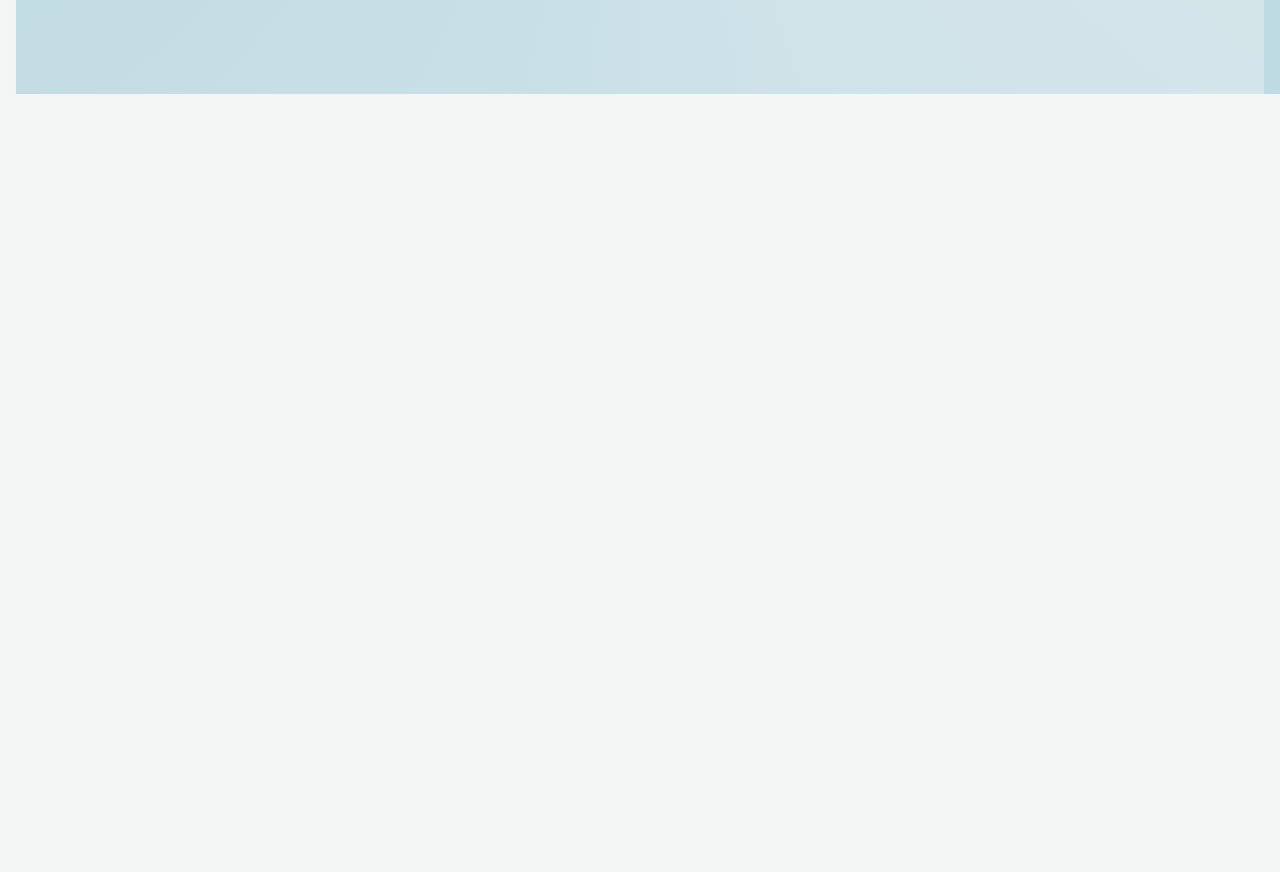
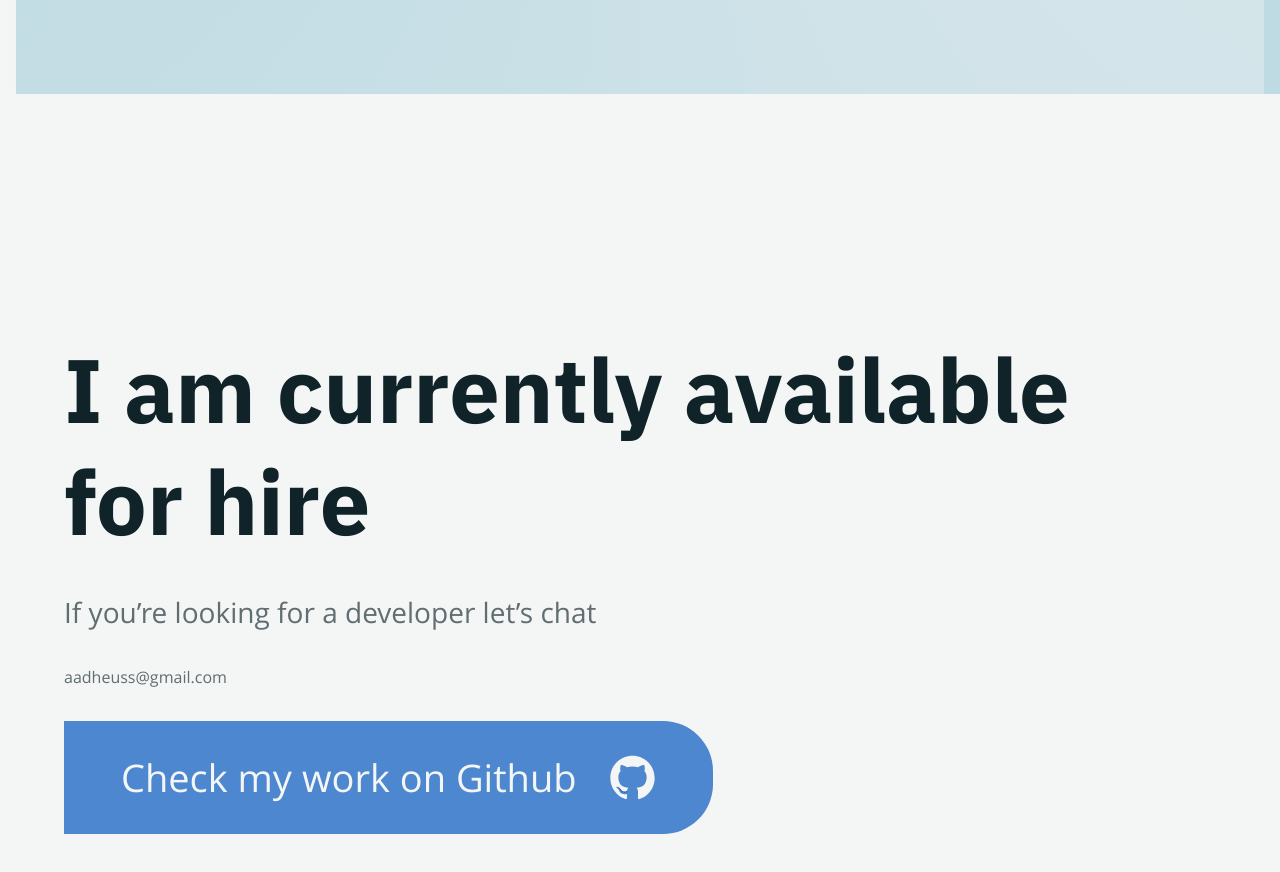
Before and after one commit to Adhisafdhol/personal-portfolio, a React (Vite) app: page / in a window 1280 px wide. Shown: the part 4295-5167 px from the top of the page. Before the commit the page ends 4389 px from the top, so only its background shows below. Built offline with nearby package versions, Linux system fonts and the light colour scheme.

Commit message:
Add contact component

```diff
--- a/src/App.jsx
+++ b/src/App.jsx
@@ -1,4 +1,5 @@
 import "./App.css";
+import Contact from "./components/Contact/Contact";
 import Header from "./components/Header/Header";
 import Projects from "./components/Projects/Project";
 import Skills from "./components/Skills/Skills";
@@ -10,6 +11,7 @@ function App() {
       <main>
         <Skills />
         <Projects />
+        <Contact />
       </main>
     </>
   );
--- /dev/null
+++ b/src/components/Contact/Contact.jsx
@@ -0,0 +1,29 @@
+import styles from "./Contact.module.css";
+
+const Contact = () => {
+  return (
+    <section className={styles.contactContainer}>
+      <div className={styles.contact}>
+        <h2 className={styles.contactHeading}>
+          I am currently available for hire
+        </h2>
+        <p className={styles.contactText}>
+          If you’re looking for a developer let’s chat
+        </p>
+        <address className={styles.address}>
+          <a className={styles.email} href="mailto:aadheuss@gmail.com">
+            aadheuss@gmail.com
+          </a>
+        </address>
+        <button className={styles.githubButton} type="button">
+          <a className={styles.githubLink} href="https://github.com/Aadheuss">
+            Check my work on Github
+          </a>
+          <apan className={styles.githubLogo}></apan>
+        </button>
+      </div>
+    </section>
+  );
+};
+
+export default Contact;
--- /dev/null
+++ b/src/components/Contact/Contact.module.css
@@ -0,0 +1,93 @@
+.contactContainer {
+  display: flex;
+  flex-direction: column;
+  padding: 240px 64px;
+}
+
+.contact {
+  display: flex;
+  flex-direction: column;
+  align-items: start;
+  gap: 32px;
+  width: 1080px;
+}
+
+.contactHeading {
+  font-family: "ibm-plex-sans", sans-serif;
+  font-weight: 700;
+  font-size: var(--font-h1);
+  line-height: 1.25;
+  text-align: start;
+  margin: 0;
+}
+
+.contactText {
+  font-size: var(--font-h5);
+  font-family: "open-sans", sans-serif;
+  line-height: 1.5;
+  text-align: start;
+  color: var(--color-black-2);
+  margin: 0;
+}
+
+.address {
+  display: flex;
+  justify-content: start;
+}
+
+.email {
+  font-size: var(--font-base);
+  font-family: "open-sans", sans-serif;
+  line-height: 1.5;
+  text-align: start;
+  color: var(--color-black-2);
+}
+
+.email:hover {
+  color: var(--brand-color-2);
+}
+
+.githubButton {
+  display: flex;
+  gap: 32px;
+  align-items: center;
+  padding: 32px 56px;
+  background-color: var(--brand-color-3);
+  border-radius: 0 50px 50px 0;
+  transition: background-color 3s ease-out;
+}
+
+.githubButton:hover {
+  background: var(--brand-gradient-reverse);
+  transition: background 3s ease-in;
+}
+
+.githubButton:active {
+  background-color: var(--brand-color-2);
+  transition: background 3s ease-in;
+}
+
+.githubLink {
+  color: var(--color-white-1);
+  font-size: var(--font-h4);
+  font-family: "open-sans", sans-serif;
+  line-height: 1.25;
+  font-weight: 400;
+  margin: 0;
+}
+
+.githubLogo {
+  display: flex;
+  width: calc(var(--font-h4) * 1.25);
+  height: calc(var(--font-h4) * 1.25);
+}
+
+.githubLogo::before {
+  width: calc(var(--font-h4) * 1.25);
+  height: calc(var(--font-h4) * 1.25);
+  content: " ";
+  background: url("../../assets/images/github-icon.svg");
+  background-position: center;
+  background-repeat: no-repeat;
+  background-size: 100% auto;
+}
```
Also changed, not shown: src/assets/images/github-icon.svg (added).
